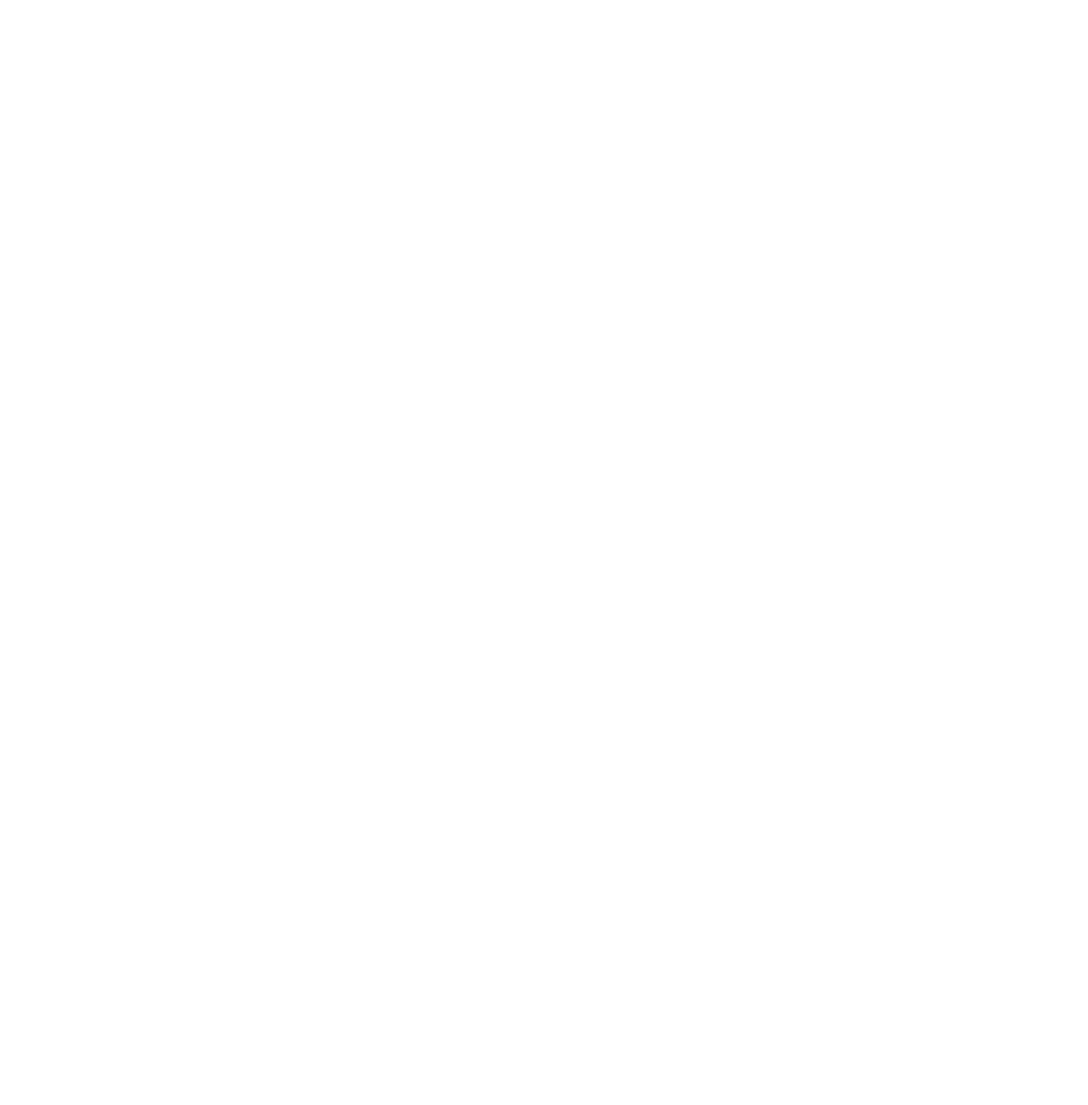
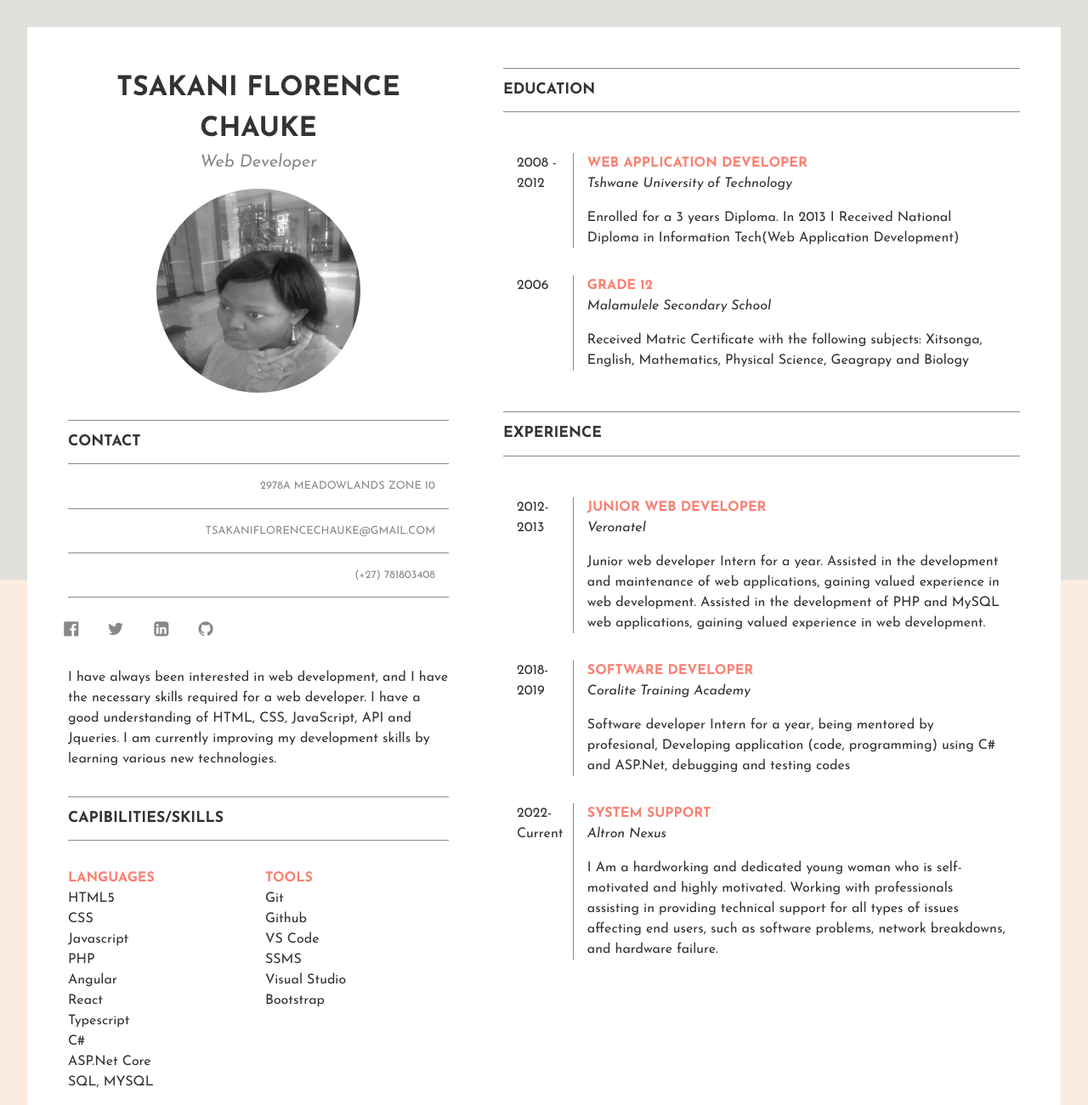
Before and after one commit to tsakaniF/tsakancv, a plain HTML site: page index.html in a window 1280 px wide. Shown: the top 1300 px of the page at 85% size. Before the commit the page ends 800 px from the top, so only its background shows below. Drawn offline with Linux system fonts and the light colour scheme; files whose address does not match are found by name.

Commit message:
Add files via upload

```diff
--- a/index.html
+++ b/index.html
@@ -1 +1,132 @@
+<title>My Resume</title>
+<link rel="stylesheet" type="text/css" href="stylesheet.css">
+<link href="https://fonts.googleapis.com/css2?family=Josefin+Sans:ital,wght@0,100;0,200;0,300;0,400;0,500;0,600;0,700;1,100;1,200;1,300;1,400;1,500;1,600;1,700&display=swap" rel="stylesheet">
+<link rel="stylesheet" href="https://maxcdn.bootstrapcdn.com/font-awesome/4.7.0/css/font-awesome.min.css">
+
+<div class="resume">
+    <div class="column">
+        <section class="profile">
+            <h1>Tsakani Florence Chauke</h1>
+            <p><em>Web Developer</em></p>
+            <img src="C:/Users/Tsakani.Chauke/Documents/GitHub/Resume/pic.jpg" alt="">
+           </section>
+
+        <section class="contact">
+        <h2>Contact</h2>
+        <ul>
+            <li>2978A Meadowlands zone 10</li>
+            <li><a href="mailto:tsakaniflorencechauke@gmail.com ">tsakaniflorencechauke@gmail.com</a></li>
+            <li><a href="tel:+27781803408">(+27) 781803408</a></li>
+        </ul>
+    </section>
+
+    <section class="objectives">
+        <div class="media">
+            <ul>
+                <li><a href="https://www.facebook.com/NwaXinyori"><i class="fa fa-facebook-official" aria-hidden="true"></i></a></li>
+                <li><a href="https://twitter.com/Nwaxigombe"><i class="fa fa-twitter" aria-hidden="true"></i></a></li>
+                <li><a href="https://www.linkedin.com/in/tsakani-florence-chauke-8060211a5"><i class="fa fa-linkedin-square" aria-hidden="true"></i></a></li>
+                <li><a href="https://github.com/tsakaniF"><i class="fa fa-github" aria-hidden="true"></i></a></li>
+            </ul>
+
+        </div>
+        <p></p>
+    <p>I have always been interested in web development, and I have the necessary skills required for a web developer. I have a good understanding of HTML, CSS, JavaScript, API and Jqueries. I am currently improving my development skills by learning various new technologies.</p>
+    </section>
+
+    <section class="skills">
+    <h2>Capibilities/Skills</h2>
+    <ul>
+        <li><h3>Languages</h3>
+        <ul>
+            <li>HTML5</li>
+            <li>CSS</li>
+            <li>Javascript</li>
+            <li>PHP</li>
+            <li>Angular</li>
+            <li>React</li>
+            <li>Typescript</li>
+            <li>C#</li>
+            <li>ASP.Net Core</li>
+            <li>SQL, MYSQL</li>
+
+        </ul>
+        </li>
+        <li><h3>Tools</h3>
+
+                <ul>
+                    <li>Git</li>
+                    <li>Github</li>
+                    <li>VS Code</li>
+                    <li>SSMS</li>
+                    <li>Visual Studio</li>
+                    <li>Bootstrap</li>
+
+                </ul>
+        </li>
+    </ul>
+    </section>
+
 </div>
+    <div class="column">
+        <section class="education">
+
+
+<h2>Education</h2>
+<ul class="timeline">
+    <li class="event"></li>
+    <li class="event">
+        <span class="duration">2008 - 2012</span>
+    <div class="content">
+        <h3>Web Application Developer</h3>
+        <p><em>Tshwane University of Technology</em></p>
+        <p>Enrolled for a 3 years Diploma. In 2013 I Received National Diploma in Information Tech(Web Application Development)</p>
+    </div>
+    </li>
+
+    <li class="event">
+        <span class="duration">2006</span>
+    <div class="content">
+        <h3>Grade 12</h3>
+        <p><em>Malamulele Secondary School</em></p>
+        <p>Received Matric Certificate with the following subjects: Xitsonga, English, Mathematics, Physical Science, Geagrapy and Biology</p>
+    </div>
+    </li>
+</ul>
+</section>
+
+<section class="experience">
+  <h2>Experience</h2>
+  <ul class="timeline">
+    <li class="event"></li>
+    <li class="event">
+        <span class="duration">2012-2013</span>
+        <div class="content">
+            <h3>Junior Web Developer</h3>
+            <p><em>Veronatel</em></p>
+            <p>Junior web developer Intern for a year. Assisted in the development and maintenance of web applications, gaining valued experience in web development. Assisted in the development of PHP and MySQL web applications, gaining valued experience in web development.</p>
+        </div>
+    </li>
+
+    <li class="event">
+        <span class="duration">2018-2019</span>
+        <div class="content">
+            <h3>Software Developer</h3>
+            <p><em>Coralite Training Academy</em></p>
+            <p>Software developer Intern for a year, being mentored by profesional, Developing application (code, programming) using C# and ASP.Net, debugging and testing codes</p>
+        </div>
+    </li>
+
+    <li class="event">
+        <span class="duration">2022-Current</span>
+        <div class="content">
+            <h3>System Support</h3>
+            <p><em>Altron Nexus</em></p>
+            <p>I Am a hardworking and dedicated young woman who is self-motivated and highly motivated. Working with professionals assisting in providing technical support for all types of issues affecting end users, such as software problems, network breakdowns, and hardware failure.
+            </p>
+        </div>
+    </li>
+</ul>
+</section>
+</div>
+</div>
```
Also changed, not shown: stylesheet.css (line endings or trailing spaces).
